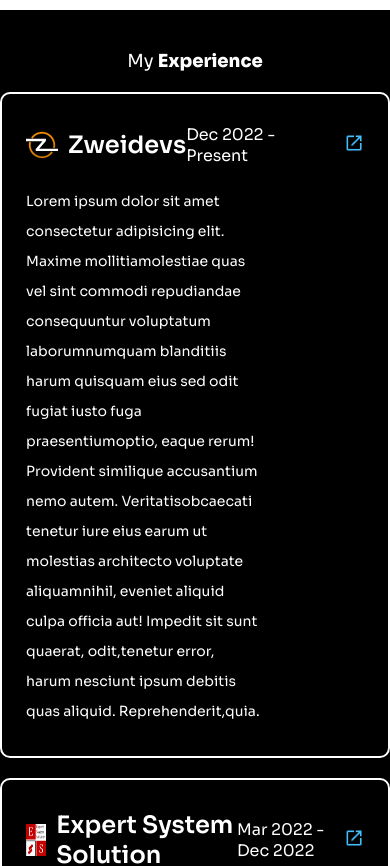
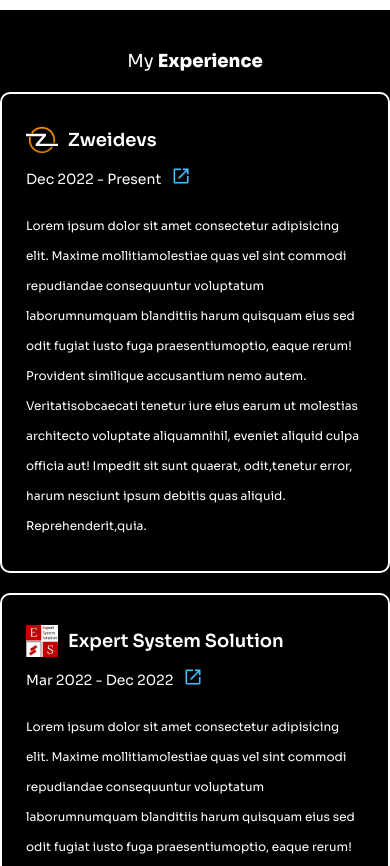
Before and after one commit to muneebaa/MyPortfolio, a React (Vite) app: page / in a window 390 px wide. Shown: the part 1820-2686 px from the top of the page. Built offline with nearby package versions, Linux system fonts and the light colour scheme; a web font is replaced by a local one.

Commit message:
responsiveness added

```diff
--- a/src/commonComponents/ExperienceCard/style.css
+++ b/src/commonComponents/ExperienceCard/style.css
@@ -48,3 +48,28 @@
   line-height: 30px;
   width: 70%;
 }
+@media only screen and (max-width: 1100px) {
+  .experience_card_description {
+    width: 100%;
+  }
+}
+
+@media only screen and (max-width: 500px) {
+  .experience_card_head {
+    flex-direction: column;
+    align-items: flex-start;
+  }
+  .experience_card_dates_main {
+    margin-top: 10px;
+  }
+  .card_company_title {
+    font-size: 18px;
+  }
+  .experience_card_dates {
+    font-size: 14px;
+  }
+
+  .experience_card_description {
+    font-size: 12px;
+  }
+}
--- a/src/commonComponents/Navbar/style.css
+++ b/src/commonComponents/Navbar/style.css
@@ -101,7 +101,7 @@
   }
 }
 
-@media only screen and (max-width: 570px) {
+@media only screen and (max-width: 670px) {
   .nav_logo_text {
     font-size: 12px;
   }
```
